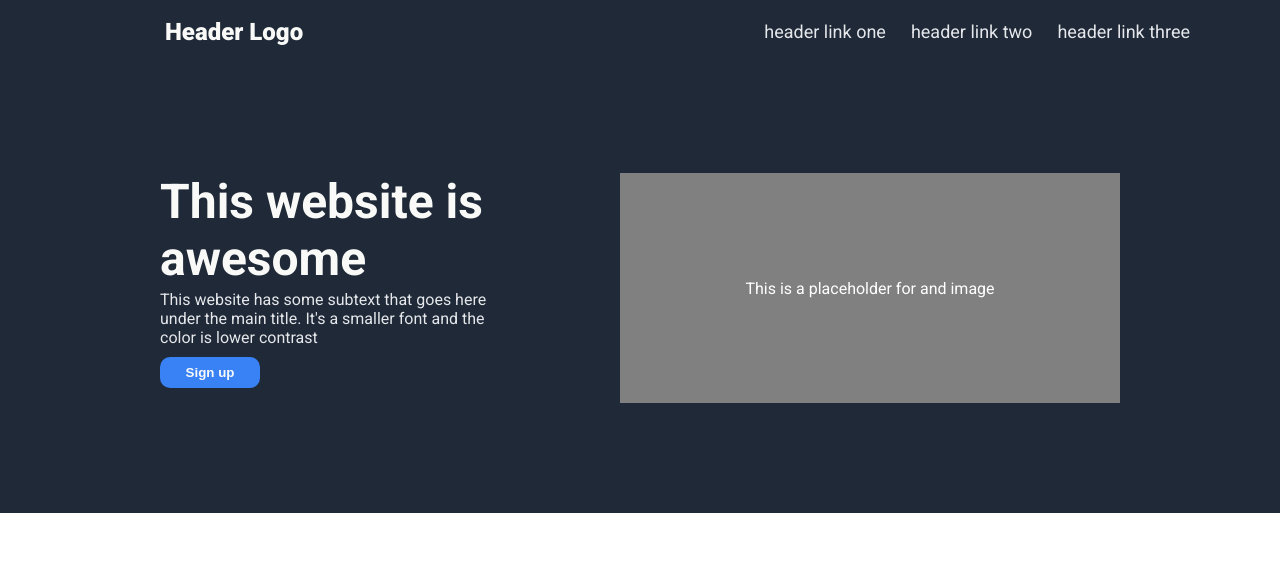
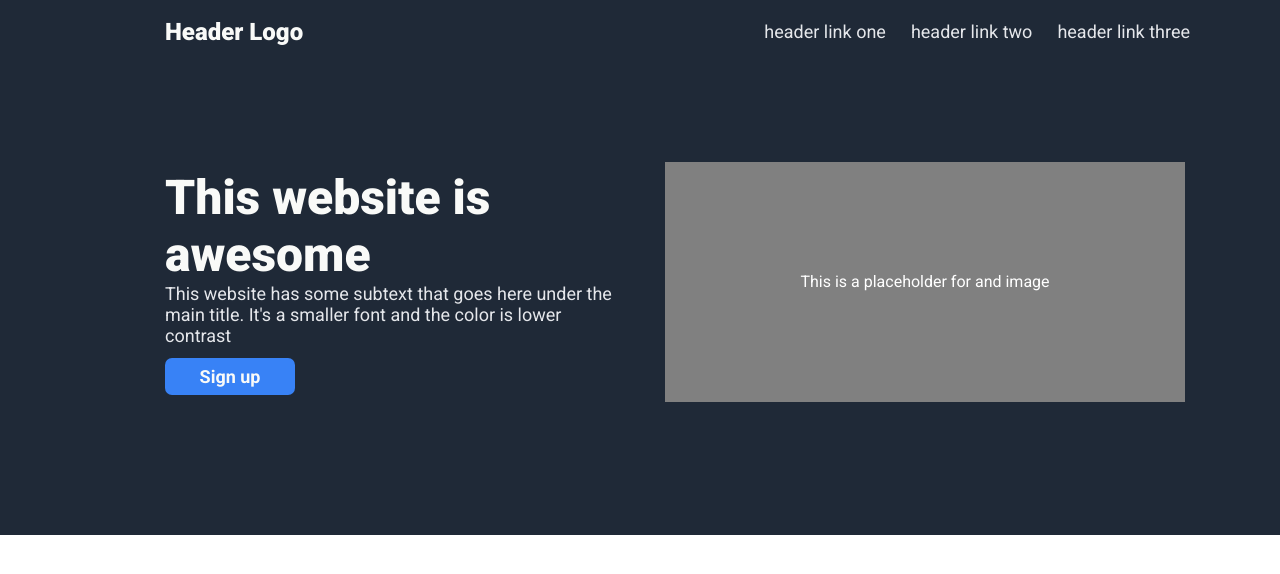
Before and after one commit to demense/landing-page, a plain HTML site: page index.html in a window 1280 px wide. Drawn offline with Linux system fonts and the light colour scheme.

Commit message:
Finalize hero styles

```diff
--- a/index.html
+++ b/index.html
@@ -19,7 +19,7 @@
     </div>
     <div class="hero">
         <div class="hero-content">
-            <div class="hero-right-side">
+            <div class="hero-left-side">
                 <h1 class="hero-title">
                     This website is awesome
                 </h1>
@@ -30,7 +30,7 @@
                     Sign up
                 </button>
             </div>
-            <div class="hero-left-side">
+            <div class="hero-right-side">
                 <p>This is a placeholder for and image</p>
             </div>
         </div>
--- a/styles.css
+++ b/styles.css
@@ -40,52 +40,59 @@ ul {
 
 .hero {
     display: flex;
-    justify-content: space-around;
+    justify-content: center;
     align-items: center;
     background-color: #1F2937;
-    height: 450px;
+    height: 472px;
 }
 
 .hero-content {
     display: flex;
     align-items: center;
-    gap: 100px;
+    justify-content: center;
+    gap: 50px;
+    margin-bottom: 35px;
+    margin-left: 70px;
 }
 
 .hero-right-side {
     display: flex;
+    justify-content: center;
+    align-items: center;
+    width: 520px;
+    height: 240px;
+    background-color: gray;
+    color: white;
+}
+
+.hero-left-side {
+    display: flex;
     flex-direction: column;
-    width: 360px;
-    height: 230px;
+    width: 450px;
+   /* height: 230px; */
 }
 
 .hero-title {
     margin: 0px;
     font-size: 48px;
+    font-weight: 900;
     color: #F9FAF8;
 }
 
 .hero-subtext {
     color: #E5E7EB;
-    margin: 3px 0px 10px 0px;
+    margin: 0px 0px 12px 0px;
+    font-size: 18px;
 }
 
 .hero-button {
     background-color: #3882F6;
     color: #F9FAF8;
-    font-weight: bold;
-    padding: 8px 16px;
-    width: 100px;
-    border-radius: 10px;
+    font-size: 18px;
+    width: 130px;
+    height: 37px;
+    border-radius: 7px;
     border: 0px;
+    font-family: 'Roboto';
+    font-weight: 550;
 }
-
-.hero-left-side {
-    display: flex;
-    justify-content: center;
-    align-items: center;
-    width: 500px;
-    height: 230px;
-    background-color: gray;
-    color: white;
-}
```
